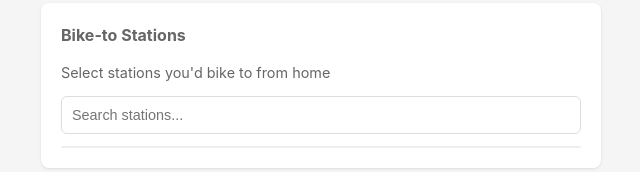
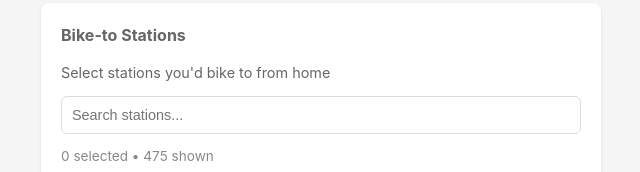
Before and after one commit to youngbinkim0/spoke-express, a plain HTML site: page web/settings.html in a window 1280 px wide. Shown: the part 1212-1384 px from the top of the page, without its empty margins (319-959 px from the left). Drawn offline with Linux system fonts and the light colour scheme.

Commit message:
fix(web): handle wrapped stations.json format
stations.json has format { stations: [...] } but code expected
a raw array. Now handles both formats correctly.

Co-Authored-By: Claude Opus 4.5 <noreply@anthropic.com>

```diff
--- a/web/settings.html
+++ b/web/settings.html
@@ -431,7 +431,8 @@
     async function loadStations() {
       try {
         const response = await fetch('stations.json');
-        STATIONS = await response.json();
+        const data = await response.json();
+        STATIONS = data.stations || data;  // Handle wrapped or raw array format
         document.getElementById('loading').style.display = 'none';
         document.getElementById('content').style.display = 'block';
         init();
```
Also changed, not shown: web/arrivals.html (+2 -1 lines), web/index.html (+2 -1 lines).
